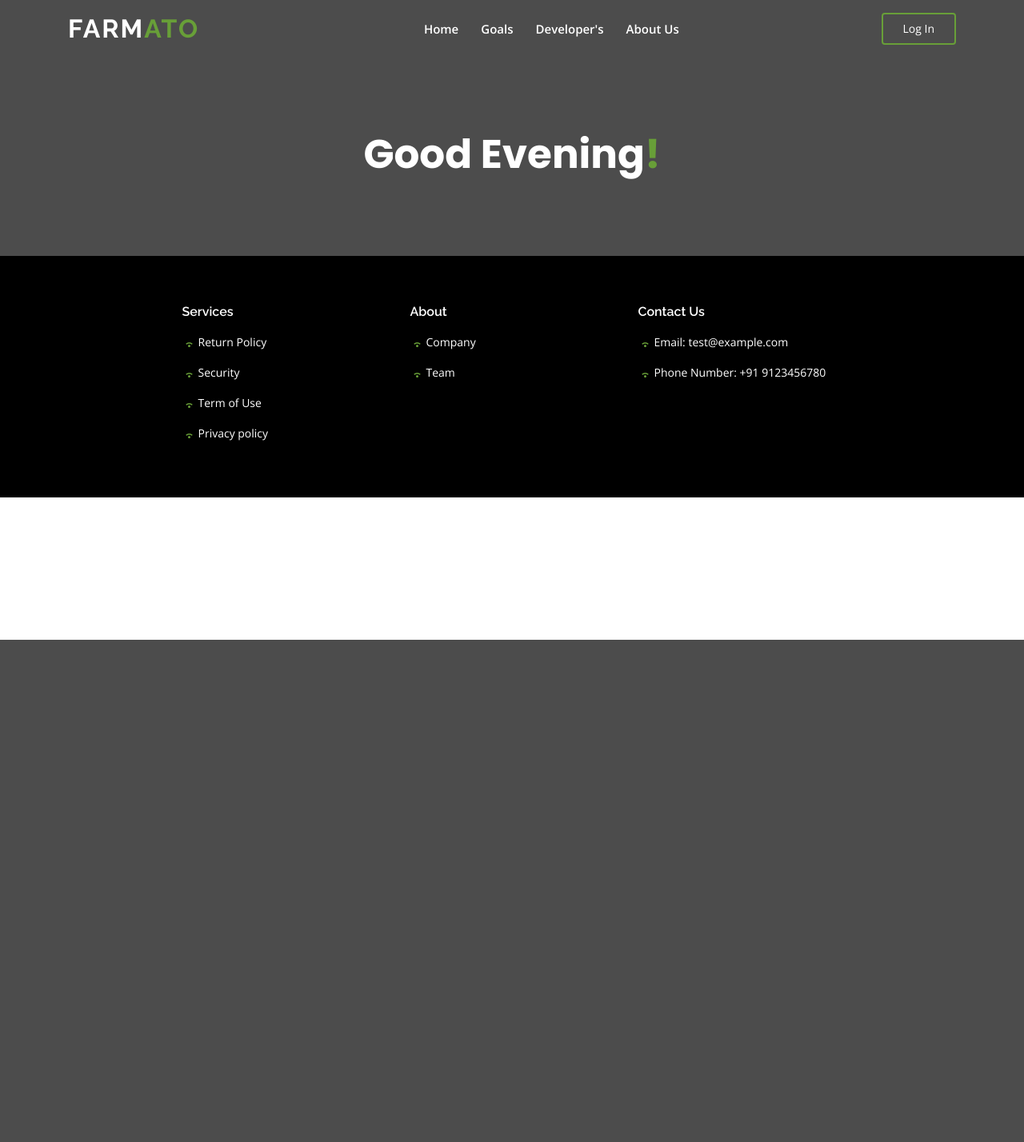
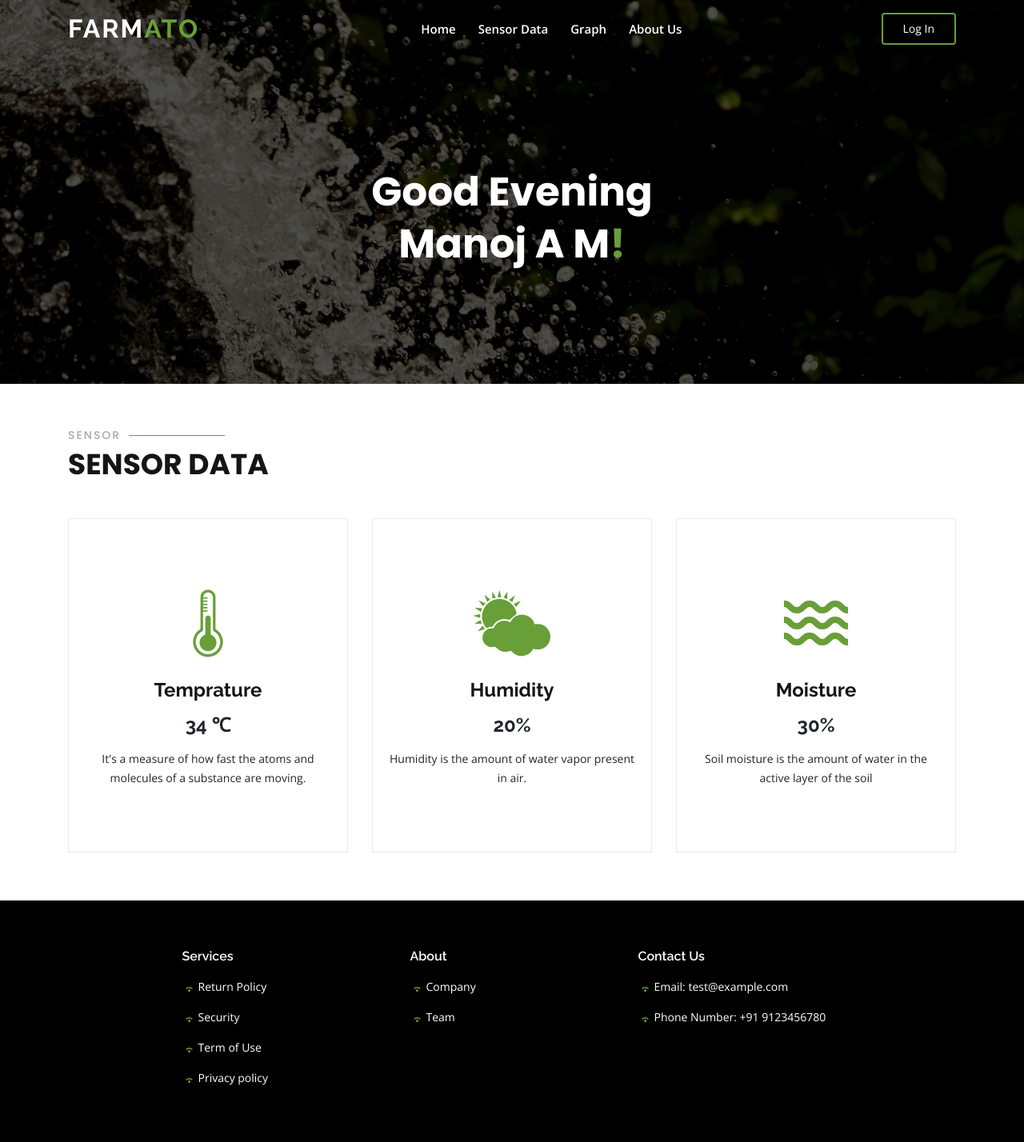
Before and after one commit to ManojAvarur/Engineering-Final-Year-Project, a PHP site: page /information.html in a window 1280 px wide. Shown: the whole page at 80% size. Before the commit the page ends 800 px from the top, so only its background shows below. Run offline with PHP 8.4, Linux system fonts and the light colour scheme; some libraries are stand-ins or nearby versions.

Commit message:
Information.html added

```diff
--- a/Frontend/Assets/css/style.css
+++ b/Frontend/Assets/css/style.css
@@ -820,8 +820,8 @@ section {
 
 #information_main_home {
     width: 100%;
-    height: 40vh;
-    background: linear-gradient( rgba(0, 0, 0, 0.7), rgba(0, 0, 0, 0.7)) ;
+    height: 60vh;
+    background: linear-gradient( rgba(0, 0, 0, 0.7), rgba(0, 0, 0, 0.7)), url("../Images/water-1.jpeg") ;
     background-size: cover;
 }
 
@@ -856,6 +856,7 @@ section {
     font-weight: 700;
     color: #fff;
     font-family: "Poppins", sans-serif;
+    line-height: 130%;
 }
 
 #information_main_home h1 span, #information_main_home h2 span {
@@ -867,3 +868,76 @@ section {
     margin: 10px 0 0 0;
     font-size: 24px;
 }
+
+.sensor-datas .icon-box {
+    text-align: center;
+    border: 1px solid #ebebeb;
+    padding: 80px 20px;
+    transition: all ease-in-out 0.3s;
+    background: #fff;
+    width: 100%;
+}
+
+.sensor-datas .icon-box .icon {
+    margin: 0 auto;
+    width: 100px;
+    height: 100px;
+    /* background: #689F38; */
+    color: #689F38;
+    border-radius: 4px;
+    display: flex;
+    align-items: center;
+    justify-content: center;
+    margin-bottom: 20px;
+    transition: 0.3s;
+    font-size: 600%;
+}
+
+.sensor-datas .icon-box h4 {
+    font-weight: 700;
+    margin-bottom: 15px;
+    font-size: 24px;
+}
+
+.sensor-datas .icon-box h4 a {
+    color: #151515;
+    transition: ease-in-out 0.3s;
+}
+
+.sensor-datas .icon-box h4 a:hover {
+    color: #689F38;
+}
+
+.sensor-datas .icon-box p {
+    line-height: 24px;
+    font-size: 14px;
+    margin-bottom: 0;
+}
+
+.sensor-datas .icon-box:hover {
+    border-color: #fff;
+    box-shadow: 0px 0 25px 0 rgba(0, 0, 0, 0.1);
+    transform: translateY(-10px);
+}
+
+.alert {
+    padding: 20px;
+    background-color: #f44336;
+    color: white;
+    display: none;
+  }
+
+.closebtn {
+    margin-left: 15px;
+    color: white;
+    font-weight: bold;
+    float: right;
+    font-size: 22px;
+    line-height: 20px;
+    cursor: pointer;
+    transition: 0.3s;
+  }
+
+.closebtn:hover {
+    color: black;
+  }
--- a/Frontend/information.html
+++ b/Frontend/information.html
@@ -24,10 +24,10 @@
                 <h1 class="logo"><a href="index.html">FARM<span>ATO</span></a></h1>
                 <nav class="nav-bar d-none d-lg-block">
                     <ul>
-                        <li><a href="#main_home">Home</a></li>
-                        <li><a href="#goals">Goals</a></li>
-                        <li><a href="#developer">Developer's</a></li>
-                        <li><a href="#footer">About Us</a></li>
+                        <li><a href="#">Home</a></li>
+                        <li><a href="#">Sensor Data</a></li>
+                        <li><a href="#">Graph</a></li>
+                        <li><a href="#">About Us</a></li>
                     </ul>
                 </nav>
                 <nav class="nav-bar d-lg-none d-sm-block">
@@ -35,10 +35,10 @@
                         <li class="drop-down">
                             <a></a>
                             <ul>
-                                <li class="active"><a href="index.html">Home</a></li>
-                                <li><a href="#goals">Goals</a></li>
-                                <li><a href="#developer">Developer's</a></li>
-                                <li><a href="#footer">About Us</a></li>
+                                <li><a href="#">Home</a></li>
+                                <li><a href="#">Sensor Data</a></li>
+                                <li><a href="#">Graph</a></li>
+                                <li><a href="#">About Us</a></li>
                             </ul>
                         </li>
                     </ul>
@@ -53,19 +53,66 @@
                     <div class="col-xl-6 col-lg-8">
                         <script type="text/javascript">
                             document.write("<h1>");
+                            var username = "Manoj A M"
                             var day = new Date();
                             var hr = day.getHours();
                             if (hr >= 0 && hr < 12) {
-                                document.write("Good Morning<span>!</span>");
+                                document.write("Good Morning <br>"+username+"<span>!</span>");
                             } else if (hr >= 12 && hr <= 17) {
-                                document.write("Good Afternoon<span>!</span>");
+                                document.write("Good Afternoon <br>"+username+"<span>!</span>");
                             } else {
-                                document.write("Good Evening<span>!</span>");
+                                document.write("Good Evening <br>"+username+"<span>!</span>");
                             }
                             document.write("</h1>");
                         </script>
                     </div>
                 </div>
+            </div>
+        </section>
+
+        <section class="sensor-datas" id="sensor-datass" >
+            <div class="container" data-aos="fade-down">
+                <div class="section-title">
+                    <h2>Sensor</h2>
+                    <p>Sensor Data</p>
+                </div>
+
+                <div class="alert" id="alert">
+                    <span class="closebtn" onclick="this.parentElement.style.display='none';">&times;</span>
+                    <strong>Error! : </strong> NodeMCU is under execution. Please try after some time!
+                </div>
+
+                <div class="row">
+
+                    <div class="col-lg-4 col-md-6 d-flex align-items-stretch">
+                        <div class="icon-box">
+                            <i class="icofont-thermometer icon"></i>
+                            <h4><a href="javascript:void(0);" onclick="display_alert()">Temprature</a></h4>
+                            <h4>34&nbsp;&#8451</h4>
+                            <p>It's a measure of how fast the atoms and molecules of a substance are moving.</p>
+                        </div>
+                    </div>
+
+                    <div class="col-lg-4 col-md-6 d-flex align-items-stretch">
+                        <div class="icon-box">
+                            <i class="icofont-ui-weather icon"></i>
+                            <h4><a href="javascript:void(0);" onclick="display_alert()">Humidity</a></h4>
+                            <h4>20%</h4>
+                            <p>Humidity is the amount of water vapor present in air.</p>
+                        </div>
+                    </div>
+
+                    <div class="col-lg-4 col-md-12 d-flex align-items-stretch">
+                        <div class="icon-box">
+                            <i class='bx bx-water icon'></i>
+                            <h4><a href="javascript:void(0);" onclick="display_alert()">Moisture</a></h4>
+                            <h4>30%</h4>
+                            <p>Soil moisture is the amount of water in the active layer of the soil</p>
+                        </div>
+                    </div>
+
+                </div>
+
             </div>
         </section>
 
@@ -117,5 +164,12 @@
         <script src="Assets/vendor/counterup/counterup.min.js"></script>
         <script src="Assets/vendor/aos/aos.js"></script>
         <script src="Assets/js/main.js"></script>
+        <script>
+            function display_alert(){
+                document.getElementById("alert").style.display = "block";
+                document.getElementById("sensor-datass").scrollIntoView();
+            }
+
+        </script>
     </body>
 </html>
```
